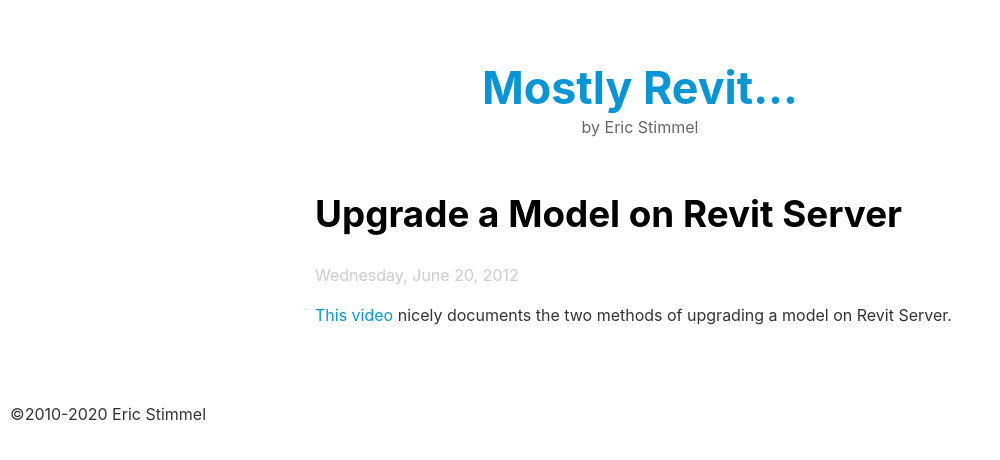
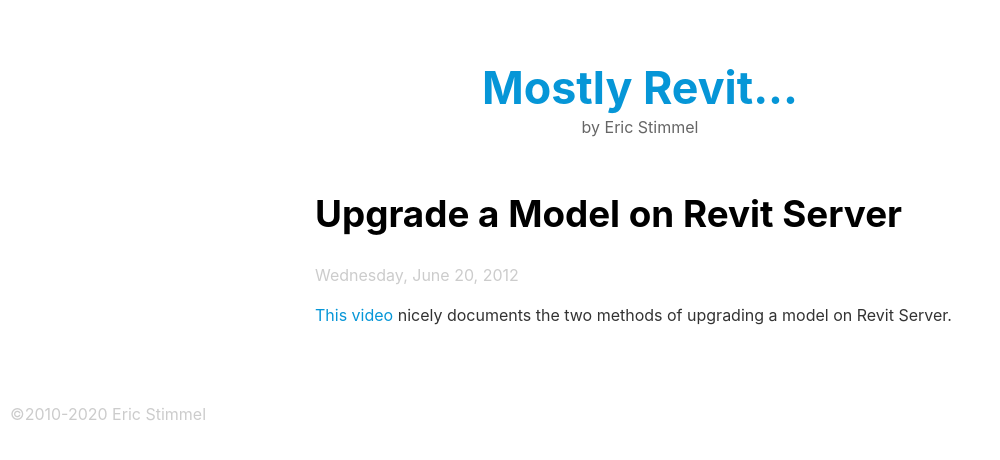
Before and after one commit to estimmel/mostly-revit-blog, a Jekyll site: the page built from _posts/2012-06-20-upgrade-revit-server-model.md, in a window 1280 px wide. Shown: the top 460 px of the page, without its empty margins (0-1000 px from the left). Built offline with Jekyll 4.4.1, drawn with Linux system fonts in a browser that asks for light colours.

Commit message:
css for copyright

```diff
--- a/css/main.css
+++ b/css/main.css
@@ -96,6 +96,15 @@
 }
 
 .date {
+    margin: auto;
+    line-height: 1.5em;
+    font-family: -apple-system, BlinkMacSystemFont, "Helvetica Neue", Helvetica, sans-serif;
+    font-size: 1em;
+    color: #CCC;
+    background-color: #fff;
+}
+
+.copyright {
     margin: auto;
     line-height: 1.5em;
     font-family: -apple-system, BlinkMacSystemFont, "Helvetica Neue", Helvetica, sans-serif;
```
